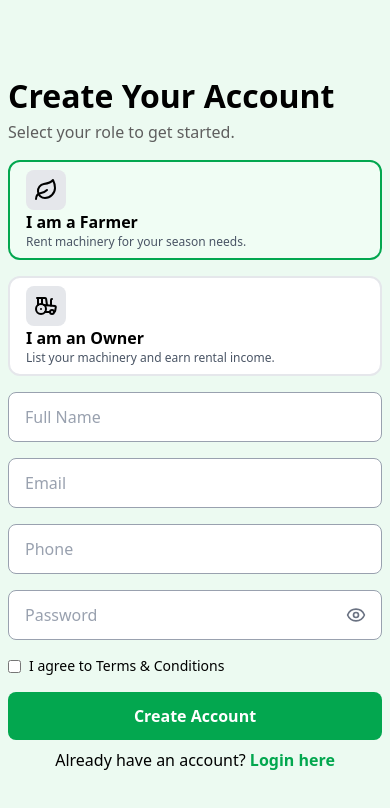
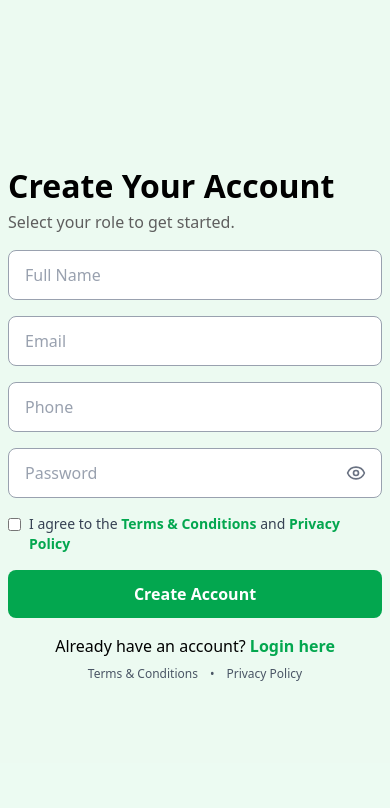
Before and after one commit to graphuraprojects/farming, a React (Vite) app in the folder frontend/: page /register in a window 390 px wide. Shown: the top 808 px of the page. Built offline with nearby package versions, Linux system fonts and the light colour scheme.

Commit message:
links added

```diff
--- a/frontend/src/Pages/auth/Login.jsx
+++ b/frontend/src/Pages/auth/Login.jsx
@@ -39,7 +39,7 @@ const Login = () => {
       // ✅ Role navigation
       switch (user.role) {
         case "admin":
-          navigate("/admin-dashboard");
+          navigate("/admin/dashboard");
           break;
 
         case "owner":
--- a/frontend/src/Pages/auth/Register.jsx
+++ b/frontend/src/Pages/auth/Register.jsx
@@ -131,8 +131,8 @@ const Register = () => {
               </div>
 
               <h1 className="relative z-10 text-lg md:text-xl font-semibold text-white leading-relaxed">
-                “Empowering farmers with the right machines,
-                <span className="text-[#03a74f]"> at the right time.</span>”
+                "Empowering farmers with the right machines,
+                <span className="text-[#03a74f]"> at the right time.</span>"
               </h1>
 
               <div className="relative z-10 w-12 h-[3px] bg-[#03a74f] mx-auto my-4 rounded-full"></div>
@@ -157,7 +157,7 @@ const Register = () => {
 
           <form onSubmit={handleSubmit} className="flex flex-col gap-4">
             {/* ROLE */}
-            <div className="grid grid-cols-1 md:grid-cols-2 gap-4">
+            {/* <div className="grid grid-cols-1 md:grid-cols-2 gap-4">
               <label className="cursor-pointer">
                 <input
                   type="radio"
@@ -193,7 +193,7 @@ const Register = () => {
                   </span>
                 </div>
               </label>
-            </div>
+            </div> */}
 
             {/* INPUTS */}
 
@@ -245,33 +245,80 @@ const Register = () => {
                 {showPassword ? <EyeOff size={20} /> : <Eye size={20} />}
               </button>
             </div>
-            <label className="flex items-center gap-2 text-sm">
+
+            {/* Updated Terms & Conditions Checkbox */}
+            <label className="flex items-start gap-2 text-sm">
               <input
                 type="checkbox"
                 name="terms"
                 checked={form.terms}
                 onChange={handleChange}
-                className="accent-[#03a74f]"
+                className="accent-[#03a74f] mt-1 flex-shrink-0"
               />
-              I agree to Terms & Conditions
+              <span className="text-gray-700">
+                I agree to the{" "}
+                <Link
+                  to="/terms-and-conditions"
+                  className="text-[#03a74f] font-semibold hover:underline"
+                  target="_blank"
+                >
+                  Terms & Conditions
+                </Link>{" "}
+                and{" "}
+                <Link
+                  to="/privacy-policy"
+                  className="text-[#03a74f] font-semibold hover:underline"
+                  target="_blank"
+                >
+                  Privacy Policy
+                </Link>
+              </span>
             </label>
+
+            {message && (
+              <p className="text-red-600 text-sm text-center bg-red-50 py-2 rounded-lg">
+                {message}
+              </p>
+            )}
 
             <button
               disabled={loading}
               type="submit"
-              className="w-full py-3 rounded-lg text-white font-semibold bg-[#03a74f] hover:bg-[#028a42] cursor-pointer transition-transform active:scale-95 hover:-translate-y-2 duration-300"
+              className="w-full py-3 rounded-lg text-white font-semibold bg-[#03a74f] hover:bg-[#028a42] cursor-pointer transition-transform active:scale-95 hover:-translate-y-2 duration-300 disabled:opacity-50 disabled:cursor-not-allowed"
             >
               {loading ? "Creating..." : "Create Account"}
             </button>
           </form>
         </div>
 
-        <p className="text-center mt-2">
-          Already have an account?{" "}
-          <Link to="/login" className="text-[#03a74f] font-semibold">
-            Login here
-          </Link>
-        </p>
+        <div className="text-center mt-4 space-y-2">
+          <p>
+            Already have an account?{" "}
+            <Link
+              to="/login"
+              className="text-[#03a74f] font-semibold hover:underline"
+            >
+              Login here
+            </Link>
+          </p>
+
+          {/* Additional Links */}
+          <div className="flex items-center justify-center gap-3 text-xs text-gray-600">
+            <Link
+              to="/T&C"
+              className="hover:text-[#03a74f] transition-colors"
+            >
+              Terms & Conditions
+            </Link>
+            <span>•</span>
+            <Link
+              to="/P"
+              className="hover:text-[#03a74f] transition-colors"
+            >
+              Privacy Policy
+            </Link>
+          </div>
+        </div>
       </div>
     </div>
   );
--- a/frontend/src/components/farmer/FarmerFooter.jsx
+++ b/frontend/src/components/farmer/FarmerFooter.jsx
@@ -132,13 +132,13 @@ const FarmerFooter = () => {
           </p>
 
           <div className="flex space-x-6">
-            <a href="#" className="hover:text-[#4e8d67] transition">
+            <a href="https://www.facebook.com/Graphura.in" className="hover:text-[#4e8d67] transition">
               Facebook
             </a>
-            <a href="#" className="hover:text-[#4e8d67] transition">
+            <a href="https://www.instagram.com/Graphura.in" className="hover:text-[#4e8d67] transition">
               Instagram
             </a>
-            <a href="#" className="hover:text-[#4e8d67] transition">
+            <a href="https://x.com/Graphura" className="hover:text-[#4e8d67] transition">
               Twitter
             </a>
           </div>
--- a/frontend/src/components/farmer/FarmerNavBar.jsx
+++ b/frontend/src/components/farmer/FarmerNavBar.jsx
@@ -121,21 +121,91 @@ const FarmerNavBar = () => {
                 </div>
 
                 {dropdownOpen && (
-                  <div className="absolute right-0 top-11 w-40 bg-white border rounded-lg shadow-md overflow-hidden">
-                    <Link to="/profile">
-                      <div className="px-4 py-2 hover:bg-gray-100 cursor-pointer">
-                        Profile
+                  <div className="absolute right-0 top-10 w-56 bg-white border border-gray-200 rounded-xl shadow-lg overflow-hidden z-50 animate-fade-in">
+                    {/* User Info Section */}
+                    <div className="px-4 py-3 bg-gradient-to-r from-green-50 to-emerald-50 border-b border-gray-100">
+                      <p className="text-sm font-semibold text-gray-800 truncate">
+                        {user?.name || "User"}
+                      </p>
+                      <p className="text-xs text-gray-600 truncate">
+                        {user?.email || "user@example.com"}
+                      </p>
+                    </div>
+
+                    {/* Menu Items */}
+                    <div className="">
+                      <Link
+                        to="/profile"
+                        onClick={() => setDropdownOpen(false)}
+                      >
+                        <div className="px-4 py-2.5 hover:bg-gray-50 cursor-pointer flex items-center gap-3 transition-colors group">
+                          <div className="w-8 h-8 bg-green-100 rounded-lg flex items-center justify-center group-hover:bg-green-200 transition-colors">
+                            <svg
+                              className="w-4 h-4 text-[#03a74f]"
+                              fill="none"
+                              stroke="currentColor"
+                              viewBox="0 0 24 24"
+                            >
+                              <path
+                                strokeLinecap="round"
+                                strokeLinejoin="round"
+                                strokeWidth={2}
+                                d="M16 7a4 4 0 11-8 0 4 4 0 018 0zM12 14a7 7 0 00-7 7h14a7 7 0 00-7-7z"
+                              />
+                            </svg>
+                          </div>
+                          <span className="text-sm font-medium text-gray-700 group-hover:text-gray-900">
+                            My Profile
+                          </span>
                         </div>
                       </Link>
+                    </div>
 
+                    {/* Logout Button */}
+                    <div className="">
                       <div
                         onClick={handleLogout}
-                      className="px-4 py-2 hover:bg-red-100 text-red-600 cursor-pointer"
+                        className="px-4 py-2.5 hover:bg-red-50 cursor-pointer flex items-center gap-3 transition-colors group"
                       >
+                        <div className="w-8 h-8 bg-red-100 rounded-lg flex items-center justify-center group-hover:bg-red-200 transition-colors">
+                          <svg
+                            className="w-4 h-4 text-red-600"
+                            fill="none"
+                            stroke="currentColor"
+                            viewBox="0 0 24 24"
+                          >
+                            <path
+                              strokeLinecap="round"
+                              strokeLinejoin="round"
+                              strokeWidth={2}
+                              d="M17 16l4-4m0 0l-4-4m4 4H7m6 4v1a3 3 0 01-3 3H6a3 3 0 01-3-3V7a3 3 0 013-3h4a3 3 0 013 3v1"
+                            />
+                          </svg>
+                        </div>
+                        <span className="text-sm font-medium text-red-600 group-hover:text-red-700">
                           Logout
+                        </span>
+                      </div>
                     </div>
                   </div>
                 )}
+
+                <style jsx>{`
+                  @keyframes fade-in {
+                    from {
+                      opacity: 0;
+                      transform: translateY(-10px);
+                    }
+                    to {
+                      opacity: 1;
+                      transform: translateY(0);
+                    }
+                  }
+
+                  .animate-fade-in {
+                    animation: fade-in 0.2s ease-out;
+                  }
+                `}</style>
               </div>
             )}
           </div>
```
Also changed, not shown: 2 other files (tests, documents, lock files or other folders). Lines whose indentation alone changed are shown as unchanged.
